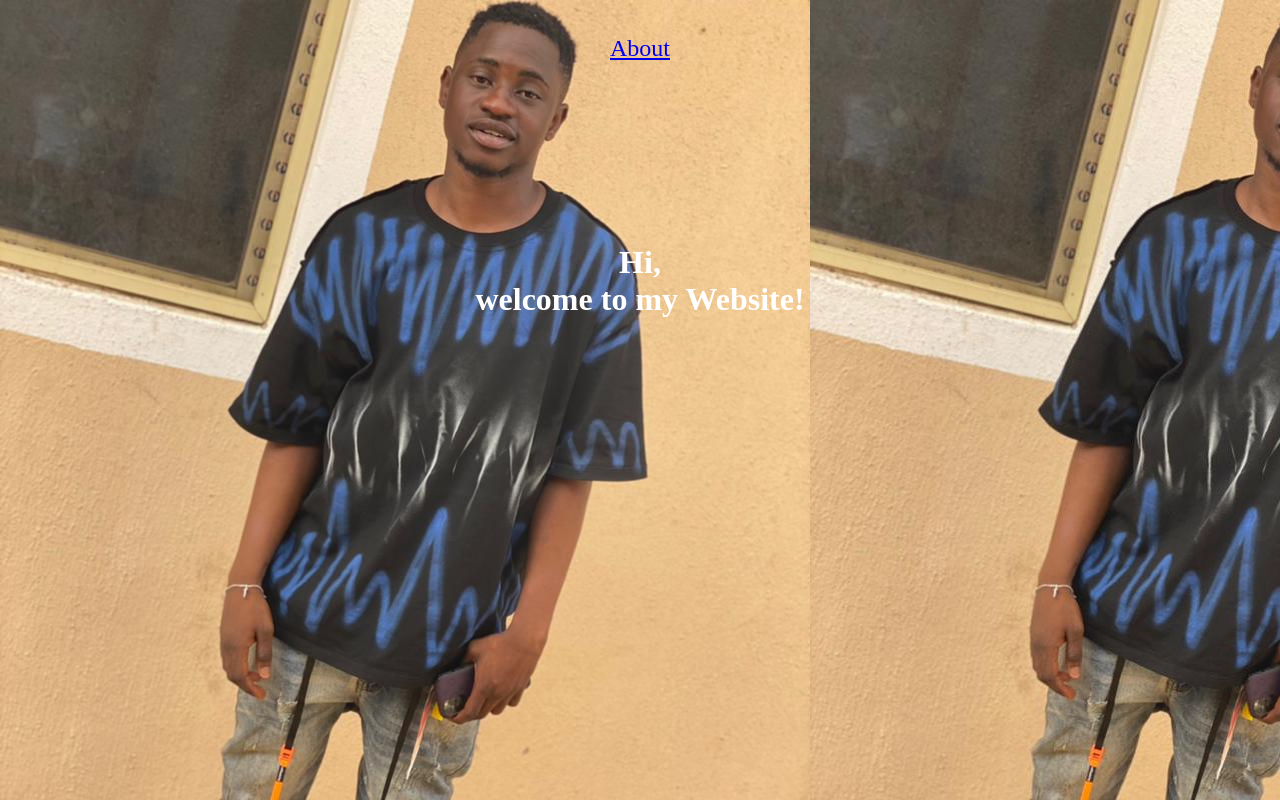
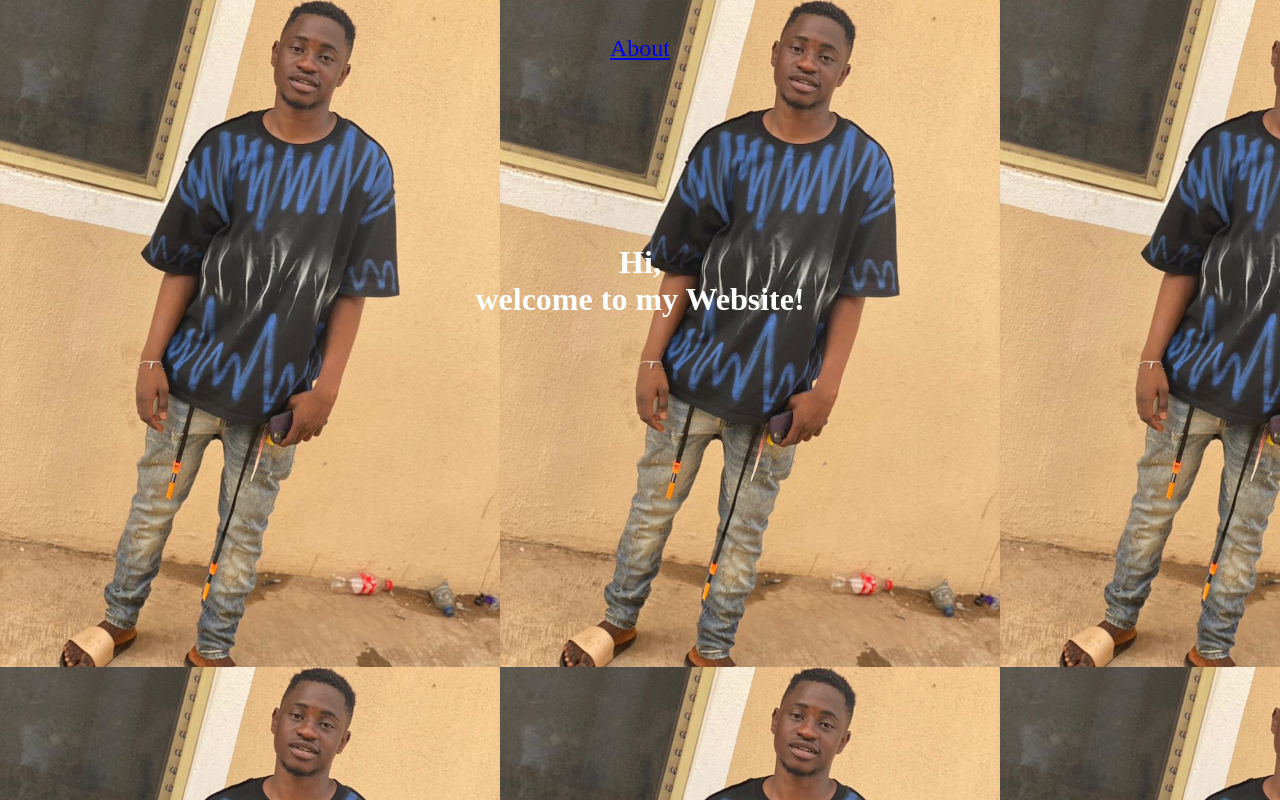
Before and after one commit to sulaimon12/Portfolio, a plain HTML site: page index.html in a window 1280 px wide. Drawn offline with Linux system fonts and the light colour scheme.

Commit message:
Add files via upload

```diff
--- a/index.html
+++ b/index.html
@@ -6,7 +6,7 @@
     <meta name="viewport" content="width=device-width, initial-scale=1.0" />
     <title>Qudus &ndash;porftolio</title>
   </head>
-  <body background="ola.jpg">
+  <body background="ola2.jpg">
     <font size="5">
       <table height="80" align="center" cellpadding="10">
         <tr font="20">
```
Also changed, not shown: ola2.jpg (added).
